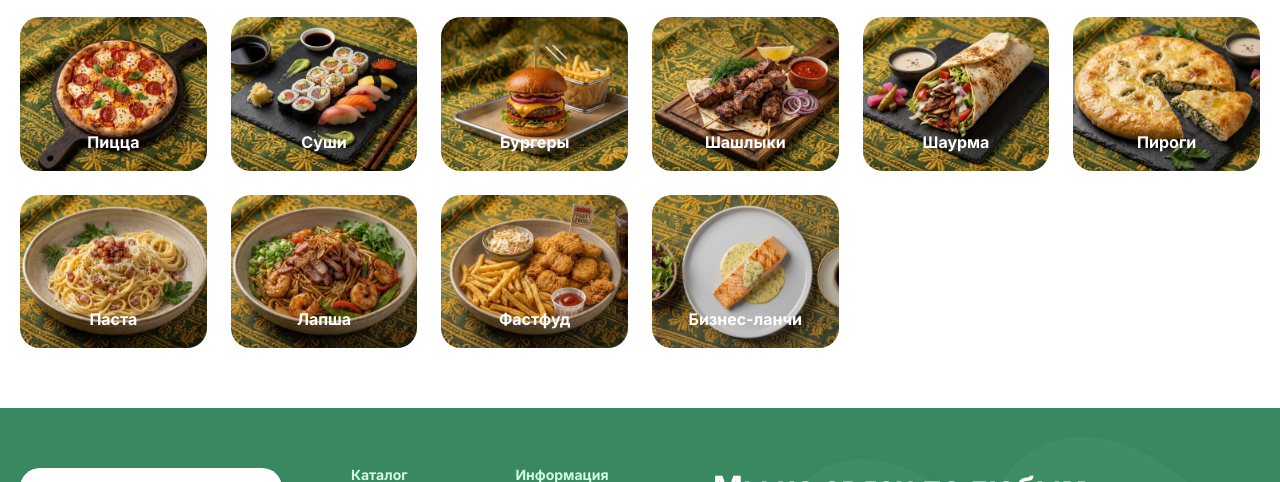
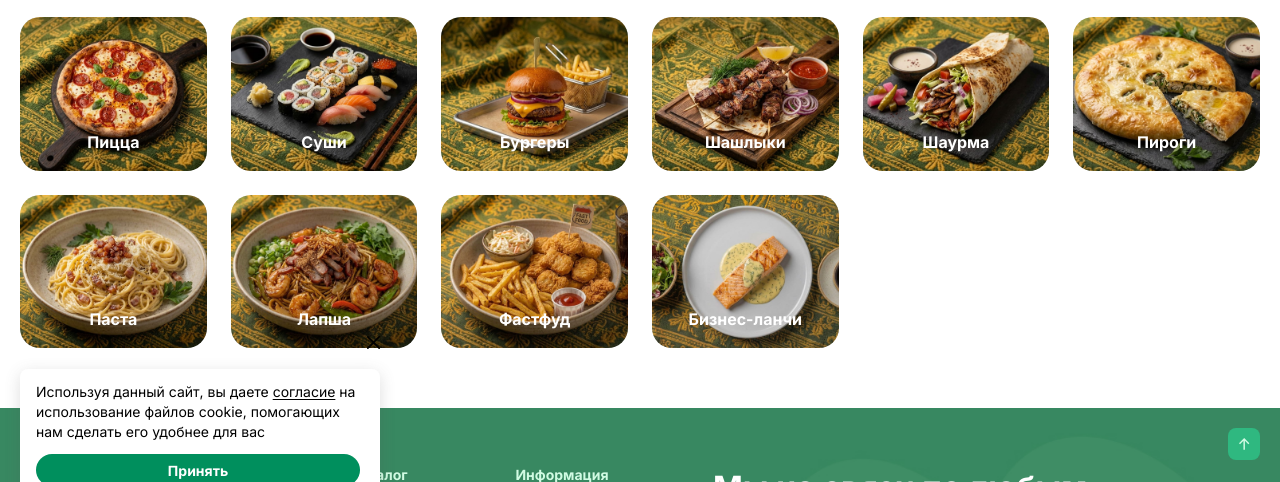
Before and after one commit to aisalkyn4160/test-bitrix, a website built with Vite: page catalog.html in a window 1280 px wide. Shown: the part 279-761 px from the top of the page. Built offline with nearby package versions, Linux system fonts and the light colour scheme; what maska would draw is missing.

Commit message:
add cookies and to-top button

```diff
--- a/partials/_footer.html
+++ b/partials/_footer.html
@@ -1,8 +1,30 @@
-<footer class="footer" style="background: no-repeat center/cover url('/public/images/footer.jpg');">
+<footer
+  class="footer"
+  style="
+    background: no-repeat center/cover
+      url(&quot;/public/images/footer.jpg&quot;);
+  "
+>
+  <a href="#header" id="to-top">
+    <svg
+      width="11"
+      height="12"
+      viewBox="0 0 11 12"
+      fill="none"
+      xmlns="http://www.w3.org/2000/svg"
+    >
+      <path
+        d="M4.4375 11.7045V2.77272L1.0341 6.18742L0 5.16477L5.17614 0L10.3409 5.16477L9.32954 6.18742L5.91482 2.77272V11.7045H4.4375Z"
+        fill="#D1FBE3"
+      />
+    </svg>
+  </a>
   <div class="container footer__container">
     <div class="footer__top">
       <div class="footer__info">
-                <a href="/" class="footer__logo"><img src="/public/icons/logo.svg" alt="FoodExpress"></a>
+        <a href="/" class="footer__logo"
+          ><img src="/public/icons/logo.svg" alt="FoodExpress"
+        /></a>
         <div class="footer__info__text">
           <span>ООО «ВКУС ФУД»</span>
           <span>ИНН: 99874201266</span>
@@ -51,41 +73,76 @@
           <div class="footer__contacts__item">
             <span> Отвечаем в течение минуты:</span>
             <div class="footer__contacts__messengers">
-                            <a href="tel:+78126004764" >
+              <a href="tel:+78126004764">
                 Написать в Max
-                                <svg width="20" height="20" viewBox="0 0 20 20" fill="none" xmlns="http://www.w3.org/2000/svg">
+                <svg
+                  width="20"
+                  height="20"
+                  viewBox="0 0 20 20"
+                  fill="none"
+                  xmlns="http://www.w3.org/2000/svg"
+                >
                   <g clip-path="url(#clip0_93_754)">
-                                    <path d="M2.68378 -1.83925L2.68402 -7.49316H-2.96959M2.68402 -7.49316L-7.49298 2.68391" stroke="white" stroke-width="1.59917" stroke-linecap="round" stroke-linejoin="round"/>
+                    <path
+                      d="M2.68378 -1.83925L2.68402 -7.49316H-2.96959M2.68402 -7.49316L-7.49298 2.68391"
+                      stroke="white"
+                      stroke-width="1.59917"
+                      stroke-linecap="round"
+                      stroke-linejoin="round"
+                    />
                     <g clip-path="url(#clip1_93_754)">
-                                    <path d="M14.6838 10.1607L14.684 4.50684H9.03041M14.684 4.50684L4.50702 14.6839" stroke="white" stroke-width="1.59917" stroke-linecap="round" stroke-linejoin="round"/>
+                      <path
+                        d="M14.6838 10.1607L14.684 4.50684H9.03041M14.684 4.50684L4.50702 14.6839"
+                        stroke="white"
+                        stroke-width="1.59917"
+                        stroke-linecap="round"
+                        stroke-linejoin="round"
+                      />
                     </g>
                   </g>
                   <defs>
                     <clipPath id="clip0_93_754">
-                                    <rect width="19.19" height="19.19" fill="white"/>
+                      <rect width="19.19" height="19.19" fill="white" />
                     </clipPath>
                     <clipPath id="clip1_93_754">
-                                    <rect width="19.19" height="19.19" fill="white"/>
+                      <rect width="19.19" height="19.19" fill="white" />
                     </clipPath>
                   </defs>
                 </svg>
-
               </a>
               <a href="">
                 Написать в Telegram
-                                <svg width="20" height="20" viewBox="0 0 20 20" fill="none" xmlns="http://www.w3.org/2000/svg">
+                <svg
+                  width="20"
+                  height="20"
+                  viewBox="0 0 20 20"
+                  fill="none"
+                  xmlns="http://www.w3.org/2000/svg"
+                >
                   <g clip-path="url(#clip0_93_754)">
-                                    <path d="M2.68378 -1.83925L2.68402 -7.49316H-2.96959M2.68402 -7.49316L-7.49298 2.68391" stroke="white" stroke-width="1.59917" stroke-linecap="round" stroke-linejoin="round"/>
+                    <path
+                      d="M2.68378 -1.83925L2.68402 -7.49316H-2.96959M2.68402 -7.49316L-7.49298 2.68391"
+                      stroke="white"
+                      stroke-width="1.59917"
+                      stroke-linecap="round"
+                      stroke-linejoin="round"
+                    />
                     <g clip-path="url(#clip1_93_754)">
-                                    <path d="M14.6838 10.1607L14.684 4.50684H9.03041M14.684 4.50684L4.50702 14.6839" stroke="white" stroke-width="1.59917" stroke-linecap="round" stroke-linejoin="round"/>
+                      <path
+                        d="M14.6838 10.1607L14.684 4.50684H9.03041M14.684 4.50684L4.50702 14.6839"
+                        stroke="white"
+                        stroke-width="1.59917"
+                        stroke-linecap="round"
+                        stroke-linejoin="round"
+                      />
                     </g>
                   </g>
                   <defs>
                     <clipPath id="clip0_93_754">
-                                    <rect width="19.19" height="19.19" fill="white"/>
+                      <rect width="19.19" height="19.19" fill="white" />
                     </clipPath>
                     <clipPath id="clip1_93_754">
-                                    <rect width="19.19" height="19.19" fill="white"/>
+                      <rect width="19.19" height="19.19" fill="white" />
                     </clipPath>
                   </defs>
                 </svg>
@@ -94,7 +151,9 @@
           </div>
           <div class="footer__contacts__item footer__contacts__mail">
             <span>Наша почта:</span>
-                        <a href="mailto:hello@fresh-go.ru" class="mail">hello@fresh-go.ru</a>
+            <a href="mailto:hello@fresh-go.ru" class="mail"
+              >hello@fresh-go.ru</a
+            >
           </div>
         </div>
       </div>
@@ -106,22 +165,59 @@
       </div>
       <div class="footer-kontur">
         <div class="footer-kontur__links">
-                    <a href="http://kontur-lite.ru/1c-bitrix" title="Разработка сайтов на 1С-Битрикс" target="_blank">Создание сайтов</a>
-                    <a href="http://kontur-promo.ru/prodvizhenie-sajjtov" title="Продвижение сайтов" target="_blank">Продвижение сайтов</a>
+          <a
+            href="http://kontur-lite.ru/1c-bitrix"
+            title="Разработка сайтов на 1С-Битрикс"
+            target="_blank"
+            >Создание сайтов</a
+          >
+          <a
+            href="http://kontur-promo.ru/prodvizhenie-sajjtov"
+            title="Продвижение сайтов"
+            target="_blank"
+            >Продвижение сайтов</a
+          >
         </div>
-                <svg width="57" height="38" viewBox="0 0 57 38" fill="none" xmlns="http://www.w3.org/2000/svg">
+        <svg
+          width="57"
+          height="38"
+          viewBox="0 0 57 38"
+          fill="none"
+          xmlns="http://www.w3.org/2000/svg"
+        >
           <g clip-path="url(#clip0_95_939)">
-                        <path d="M51.6184 16.7631V18.5173H52.2493C52.9149 18.5173 53.4365 18.2673 53.4365 17.6005C53.4365 17.1591 53.2213 16.7612 52.3824 16.7612C52.1198 16.7612 51.9776 16.7518 51.6184 16.7631ZM49.875 22.9597V15.043C50.2999 15.043 52.2493 15.043 52.4681 15.043C54.5489 15.043 55.2892 16.1171 55.2892 17.5777C55.2892 19.0478 54.4176 19.6483 54.0036 19.8643L56.2083 22.9597H54.0948L52.2603 20.2147H51.6184V22.9597H49.875Z" fill="#D1FBE3"/>
-                        <path d="M47.5014 19.5536C47.5014 21.9746 46.0445 22.9597 44.437 22.9597C42.5083 22.9597 41.168 21.7946 41.168 19.474V15.043H42.8833V19.0895C42.8833 20.3227 43.2367 21.2623 44.437 21.2623C45.4758 21.2623 45.7862 20.4591 45.7862 19.1917V15.043H47.5014V19.5536Z" fill="#D1FBE3"/>
-                        <path d="M37.2083 38H0V0H37.2083V13.0015H35.4834V1.7616H1.72309V36.2384H35.4834V24.9136H37.2083V38Z" fill="#D1FBE3"/>
-                        <path d="M29.5472 22.9597L26.1016 18.2089V22.9597H24.543V15.043H25.8723L29.3196 19.8146L29.3161 15.043H30.8729L30.8764 22.9597H29.5472Z" fill="#D1FBE3"/>
-                        <path d="M33.25 15.043H38.7917V16.7392H36.7845V22.9597H35.2556V16.7392H33.25V15.043Z" fill="#D1FBE3"/>
-                        <path d="M7.91797 15.043H9.60169V18.4921L12.011 15.043H14.0311L11.2643 18.6966L14.2513 22.9597H12.1167L9.60169 19.1926V22.9597H7.91797V15.043Z" fill="#D1FBE3"/>
-                        <path d="M18.6047 21.3201C19.8784 21.3201 20.5392 20.2919 20.5392 19.0014C20.5392 17.6014 19.6868 16.6826 18.6047 16.6826C17.4946 16.6826 16.6719 17.6014 16.6719 19.0014C16.6719 20.3126 17.5326 21.3201 18.6047 21.3201ZM18.6047 15.043C20.6449 15.043 22.168 16.5618 22.168 19.0014C22.168 21.3201 20.6449 22.9597 18.6047 22.9597C16.5662 22.9597 15.043 21.439 15.043 19.0014C15.043 16.7807 16.4704 15.043 18.6047 15.043Z" fill="#D1FBE3"/>
+            <path
+              d="M51.6184 16.7631V18.5173H52.2493C52.9149 18.5173 53.4365 18.2673 53.4365 17.6005C53.4365 17.1591 53.2213 16.7612 52.3824 16.7612C52.1198 16.7612 51.9776 16.7518 51.6184 16.7631ZM49.875 22.9597V15.043C50.2999 15.043 52.2493 15.043 52.4681 15.043C54.5489 15.043 55.2892 16.1171 55.2892 17.5777C55.2892 19.0478 54.4176 19.6483 54.0036 19.8643L56.2083 22.9597H54.0948L52.2603 20.2147H51.6184V22.9597H49.875Z"
+              fill="#D1FBE3"
+            />
+            <path
+              d="M47.5014 19.5536C47.5014 21.9746 46.0445 22.9597 44.437 22.9597C42.5083 22.9597 41.168 21.7946 41.168 19.474V15.043H42.8833V19.0895C42.8833 20.3227 43.2367 21.2623 44.437 21.2623C45.4758 21.2623 45.7862 20.4591 45.7862 19.1917V15.043H47.5014V19.5536Z"
+              fill="#D1FBE3"
+            />
+            <path
+              d="M37.2083 38H0V0H37.2083V13.0015H35.4834V1.7616H1.72309V36.2384H35.4834V24.9136H37.2083V38Z"
+              fill="#D1FBE3"
+            />
+            <path
+              d="M29.5472 22.9597L26.1016 18.2089V22.9597H24.543V15.043H25.8723L29.3196 19.8146L29.3161 15.043H30.8729L30.8764 22.9597H29.5472Z"
+              fill="#D1FBE3"
+            />
+            <path
+              d="M33.25 15.043H38.7917V16.7392H36.7845V22.9597H35.2556V16.7392H33.25V15.043Z"
+              fill="#D1FBE3"
+            />
+            <path
+              d="M7.91797 15.043H9.60169V18.4921L12.011 15.043H14.0311L11.2643 18.6966L14.2513 22.9597H12.1167L9.60169 19.1926V22.9597H7.91797V15.043Z"
+              fill="#D1FBE3"
+            />
+            <path
+              d="M18.6047 21.3201C19.8784 21.3201 20.5392 20.2919 20.5392 19.0014C20.5392 17.6014 19.6868 16.6826 18.6047 16.6826C17.4946 16.6826 16.6719 17.6014 16.6719 19.0014C16.6719 20.3126 17.5326 21.3201 18.6047 21.3201ZM18.6047 15.043C20.6449 15.043 22.168 16.5618 22.168 19.0014C22.168 21.3201 20.6449 22.9597 18.6047 22.9597C16.5662 22.9597 15.043 21.439 15.043 19.0014C15.043 16.7807 16.4704 15.043 18.6047 15.043Z"
+              fill="#D1FBE3"
+            />
           </g>
           <defs>
             <clipPath id="clip0_95_939">
-                        <rect width="57" height="38" fill="white"/>
+              <rect width="57" height="38" fill="white" />
             </clipPath>
           </defs>
         </svg>
@@ -129,3 +225,29 @@
     </div>
   </div>
 </footer>
+
+<div class="cookies">
+  <button type="button" class="cookies__close">
+    <svg
+      width="13"
+      height="13"
+      viewBox="0 0 13 13"
+      fill="none"
+      xmlns="http://www.w3.org/2000/svg"
+    >
+      <path
+        d="M7.68064 6.49971L12.7554 1.4253C13.0815 1.09917 13.0815 0.570744 12.7554 0.244605C12.4293 -0.081535 11.9009 -0.081535 11.5748 0.244605L6.5 5.31901L1.42524 0.244605C1.09912 -0.081535 0.570719 -0.081535 0.244593 0.244605C-0.0815311 0.570744 -0.0815311 1.09917 0.244593 1.4253L5.31936 6.49971L0.244593 11.5747C-0.0815311 11.9009 -0.0815311 12.4292 0.244593 12.7554C0.570719 13.0816 1.09912 13.0816 1.42524 12.7554L6.5 7.68041L11.5748 12.7554C11.7379 12.9186 11.9515 12.9999 12.1651 12.9999C12.3787 12.9999 12.5922 12.9183 12.7554 12.7554C13.0815 12.4292 13.0815 11.9009 12.7554 11.5747L7.68064 6.49971Z"
+        fill-rule="evenodd"
+        clip-rule="evenodd"
+        fill="black"
+      />
+    </svg>
+  </button>
+  <div class="cookies__content">
+    <p>
+      Используя данный сайт, вы даете <a href="#">согласие</a> на использование
+      файлов cookie, помогающих нам сделать его удобнее для вас
+    </p>
+    <button type="button" class="btn">Принять</button>
+  </div>
+</div>
--- a/sass/_blocks.scss
+++ b/sass/_blocks.scss
@@ -16,3 +16,4 @@
 @use "blocks/product.scss";
 @use "blocks/auth-form.scss";
 @use "blocks/cart.scss";
+@use "blocks/cookies.scss";
--- a/sass/blocks/_footer.scss
+++ b/sass/blocks/_footer.scss
@@ -4,6 +4,21 @@
   padding: 60px 0;
   background-color: #388860;
   color: #fff;
+  position: relative;
+
+  #to-top{
+    position: absolute;
+    right: 20px;
+    top: 20px;
+    width: 32px;
+    height: 32px;
+    border-radius: 8px;
+    background-color: variables.$ButtonBg;
+    display: flex;
+    align-items: center;
+    justify-content: center;
+    cursor: pointer;
+  }
 
   h6{
     font-weight: 700;
--- /dev/null
+++ b/sass/blocks/cookies.scss
@@ -0,0 +1,46 @@
+@use '/sass/common/variables';
+
+.cookies{
+    position: fixed;
+    left: 20px;
+    bottom: 20px;
+    right: 20px;
+    width: 100%;
+    max-width: 360px;
+    padding: 13px 20px 15px 16px;
+    background: #FFFFFF;
+    box-shadow: 0px 4px 16px 0px rgba(91, 91, 92, 0.2);
+    border-radius: 8px;
+    z-index: 1000;
+
+    p{
+        font-weight: 400;
+        font-size: 14px;
+        line-height: 20px;
+        color: #000000;
+        margin-bottom: 12px;
+
+        a{
+            text-decoration: underline;
+            text-underline-offset: 2px;
+        }
+    }
+
+    &__close{
+        position: absolute;
+        top: -33px;
+        right: 0;
+        cursor: pointer;
+        width: 13px;
+        height: 13px;
+        background: transparent;
+    }
+
+    .btn{
+        width: 100%;
+        border-radius: 50px;
+        font-size: 14px;
+        height: 32px;
+        padding: 6px 12px;
+    }
+}
```
Also changed, not shown: js/main.js (+11 -0 lines), partials/_header.html (+1 -1 lines). Lines whose indentation alone changed are shown as unchanged.
